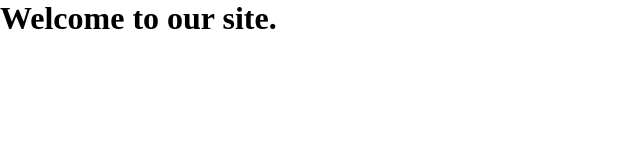
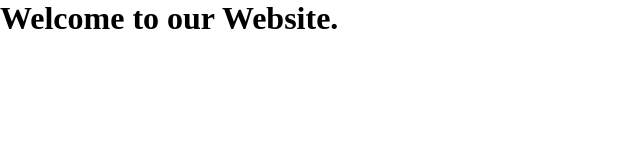
Before and after one commit to prashusharma/resumemaker, a plain HTML site: page index.html in a window 1280 px wide. Shown: the whole page, without its empty margins (0-640 px from the left). Drawn offline with Linux system fonts and the light colour scheme.

Commit message:
Update index.html

```diff
--- a/index.html
+++ b/index.html
@@ -9,6 +9,6 @@
     <script src="script.js"></script>
 </head>
 <body>
-    <h1>Welcome to our site.</h1>
+    <h1>Welcome to our Website.</h1>
 </body>
 </html>
```
